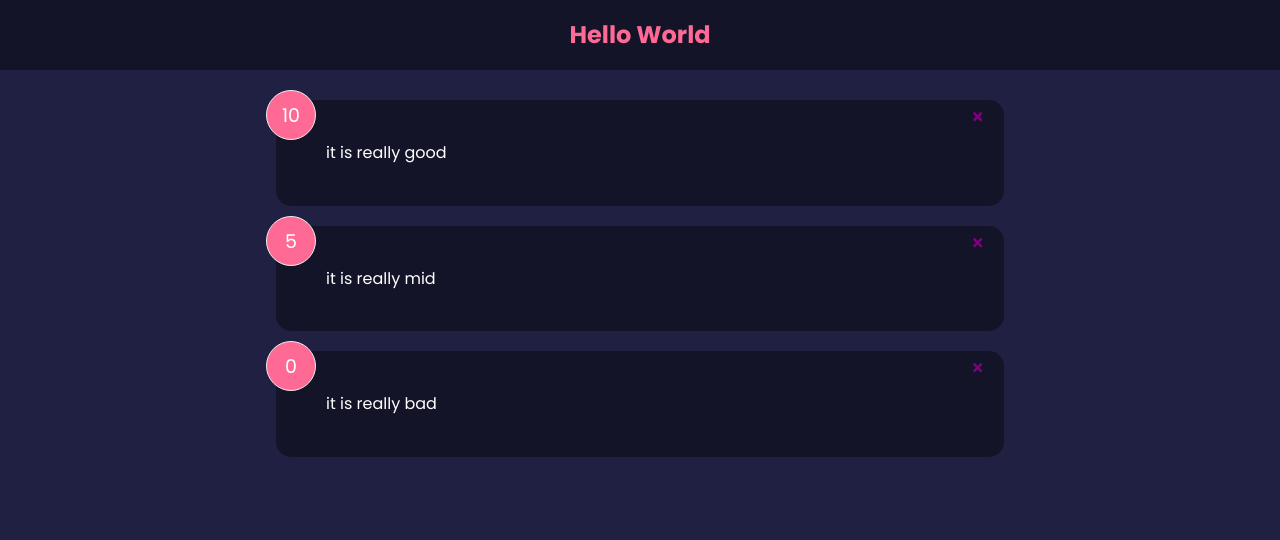
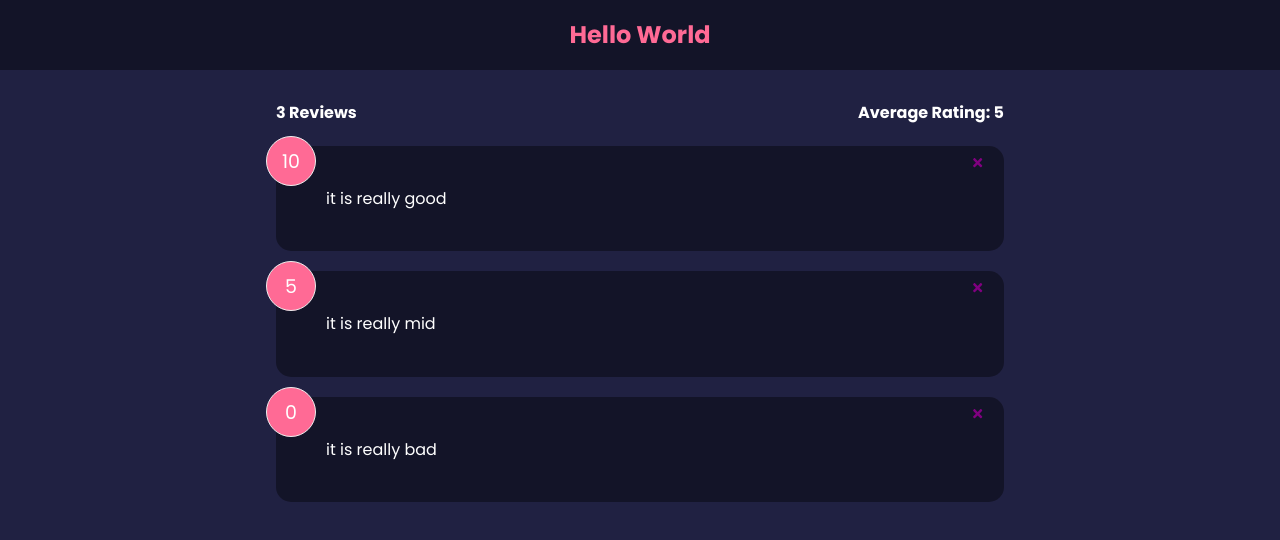
Before and after one commit to jeauxrdhy/feedback, a React (Create React App) app in the folder feedback/: page / in a window 1280 px wide. Shown: the top 540 px of the page. Built offline with nearby package versions, Linux system fonts and the light colour scheme.

Commit message:
added feedbackstats component

```diff
--- a/feedback/src/App.js
+++ b/feedback/src/App.js
@@ -2,6 +2,7 @@
 import FeedbackList from "./components/FeedbackList"
 import {useState} from 'react'
 import FeedbackData from "./Data/FeedbackData"
+import FeedbackStats from "./components/FeedbackStats"
 
 
 function App(){
@@ -19,6 +20,7 @@
         <>
             <Header />
             <div className="container">
+                <FeedbackStats feedback = {feedback}/>
                 <FeedbackList feedback={feedback} handleDelete={deleteFeedback}/>
             </div>
         </>
--- /dev/null
+++ b/feedback/src/components/FeedbackStats.js
@@ -0,0 +1,20 @@
+import React from 'react'
+
+function FeedbackStats({feedback}) {
+
+    let average = feedback.reduce((acc,cur)=>{
+        return acc + cur.rating
+        },0) / feedback.length
+
+    average = average.toFixed(1).replace(/[.,]0$/,'')
+
+
+  return (
+    <div className='feedback-stats'>
+        <h4>{feedback.length} Reviews</h4>
+        <h4>Average Rating: {isNaN(average) ? 0: average}</h4>
+    </div>
+  )
+}
+
+export default FeedbackStats
```
